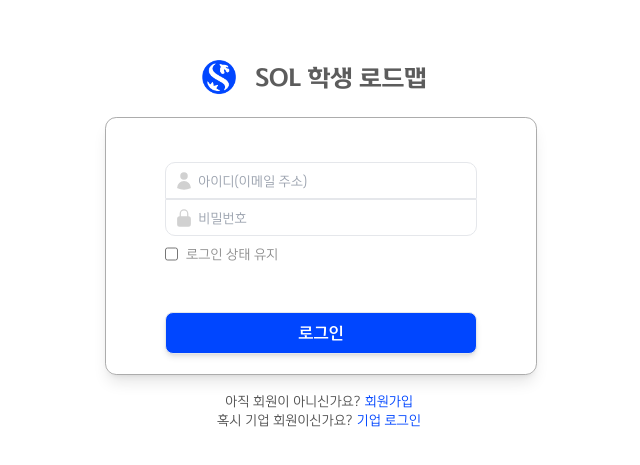
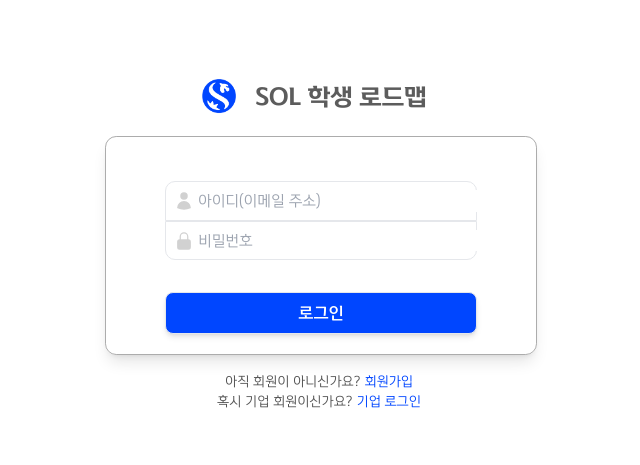
Before and after one commit to team-conSOLtant/Frontend, a React (Create React App) app in the folder consoltant/: page /login in a window 1280 px wide. Shown: the part 157-622 px from the top of the page, without its empty margins (319-959 px from the left). Built offline with nearby package versions, Linux system fonts and the light colour scheme; the HTML template or start-up script is replaced by a standard one.

Commit message:
feat: 로그인 API 연결 및 로직 구현, 메인페이지 과거 전체 자산 그래프 추가

```diff
--- a/consoltant/src/apis/Certification.jsx
+++ b/consoltant/src/apis/Certification.jsx
@@ -1,8 +1,8 @@
-import { axios } from "./Axios";
+import { localAxios } from "./Axios";
 
 export const getCertifications = async () => {
   try {
-    const response = await axios.get(`/Award.json`);
+    const response = await localAxios.get(`/Award.json`);
     return response.data;
   } catch (error) {
     console.error("get certifications failed:", error);
--- a/consoltant/src/apis/Login.jsx
+++ b/consoltant/src/apis/Login.jsx
@@ -1,4 +1,4 @@
-import axios from "./Axios";
+import { axios } from "./Axios";
 
 export const requestLogin = async (form) => {
   try {
@@ -15,7 +15,7 @@
     }
   } catch (error) {
     console.error("login failed:", error);
-    throw error;
+    return false;
   }
 };
 
--- a/consoltant/src/apis/Main.jsx
+++ b/consoltant/src/apis/Main.jsx
@@ -1,8 +1,8 @@
-import axios from "./Axios";
+import { localAxios } from "./Axios";
 
 export const getPersonalInfo = async () => {
   try {
-    const response = await axios.get("/Personal.json");
+    const response = await localAxios.get("/Personal.json");
     // console.log(response.data.currentInfos);
     return response.data;
   } catch (error) {
@@ -13,7 +13,7 @@
 
 export const getMainInfo = async () => {
   try {
-    const response = await axios.get("/MainInfo.json");
+    const response = await localAxios.get("/MainInfo.json");
     return response.data;
   } catch (error) {
     console.error("get MainInfo failed: ", error);
--- a/consoltant/src/apis/axios.jsx
+++ b/consoltant/src/apis/axios.jsx
@@ -4,11 +4,11 @@
 const baselocalURL = "http://localhost:8080/api";
 const testURL = "http://13.124.49.149:8080/api";
 
-// export const axios = Axios.create({
-//   // baseURL: testURL,
-// });
+export const localAxios = Axios.create({
+  // baseURL: testURL,
+});
 
-const axios = Axios.create({
+export const axios = Axios.create({
   baseURL: testURL,
   // timeout: 5000, // 5초 제한시간 설정
 });
@@ -26,4 +26,4 @@
   }
 );
 
-export default axios;
+// export default axios;
--- a/consoltant/src/components/main/MyFinanceGraph.jsx
+++ b/consoltant/src/components/main/MyFinanceGraph.jsx
@@ -12,7 +12,7 @@
   Legend
 );
 
-function LineChartExample() {
+function MyFinanceGraph() {
 
   const labelData = ['1년', '2년', '3년', '4년', '5년', '6년', '7년', '8년', '9년'];
   const savingData = [10, 20, 30, 40, 50, 100, 140, 150, 1000];
@@ -124,10 +124,10 @@
   };
 
   return (
-    <div className="h-[23rem]">
+    <div className="h-[20rem]">
       <Line data={data} options={options} />
     </div>
   );
 }
 
-export default LineChartExample;
+export default MyFinanceGraph;
--- a/consoltant/src/pages/LoginPage.jsx
+++ b/consoltant/src/pages/LoginPage.jsx
@@ -1,4 +1,4 @@
-import React, { useState } from "react";
+import React, { useEffect, useState } from "react";
 import { useNavigate } from "react-router";
 import { requestLogin } from "../apis/Login";
 
@@ -7,21 +7,30 @@
   const navigate = useNavigate();
   const [id, setId] = useState();
   const [pw, setPw] = useState();
+  const [loginFail, setLoginFail] = useState();
 
   const login = async () => {
     const form = new FormData();
     form.append("username", id);
     form.append("password", pw);
     try {
-      // await console.log(requestLogin(form));
-      if (requestLogin(form)) {
+      if (
+        await requestLogin(form).then((data) => {
+          return data;
+        })
+      ) {
         console.log("로그인 성공!");
         navigate("/main");
+      } else {
+        console.log("로그인 실패!");
+        setLoginFail(true);
       }
     } catch (error) {
       console.log(error);
     }
   };
+
+  useEffect(() => {}, [loginFail, setLoginFail]);
 
   return (
     <div className="flex flex-col justify-center items-center h-[100vh]">
@@ -33,7 +42,7 @@
       </div>
       <div className="w-[40%] max-w-[27rem] font-OneShinhanLight border border-[#ACACAC] shadow-lg rounded-[0.7rem] flex flex-col items-center p-5">
         <div className="w-[80%] mt-[1.5rem]">
-          <div className="border text-[0.8rem] rounded-t-[10px] flex items-center py-2 pl-2">
+          <div className="border text-[0.9rem] rounded-t-[10px] flex items-center py-2 pl-2">
             <svg
               xmlns="http://www.w3.org/2000/svg"
               viewBox="0 0 24 24"
@@ -54,7 +63,7 @@
               }}
             />
           </div>
-          <div className="border text-[0.8rem] rounded-b-[10px] flex items-center py-2 pl-2">
+          <div className="border text-[0.9rem] rounded-b-[10px] flex items-center py-2 pl-2">
             <svg
               xmlns="http://www.w3.org/2000/svg"
               viewBox="0 0 24 24"
@@ -69,21 +78,22 @@
 
             <input
               className="pl-6 focus:outline-none"
-              type="text"
+              type="password"
               placeholder="비밀번호"
               onChange={(e) => {
                 setPw(e.target.value);
               }}
             />
           </div>
-          <div className="flex mt-[0.5rem] text-[0.8rem] ">
-            <input type="checkbox" className="mr-[0.5rem]" />
-            <div className="text-[#8F8F8F]">로그인 상태 유지</div>
-          </div>
+          {loginFail && (
+            <div className="text-red-500 text-[0.7rem] mt-[0.5rem] ml-[0.4rem]">
+              아이디 혹은 비밀번호를 확인해주세요.
+            </div>
+          )}
         </div>
         <div
           onClick={login}
-          className="mt-[3rem] py-[0.5rem] font-OneShinhanMedium shadow-md border rounded-[0.5rem] flex justify-center w-[80%] bg-[#0046ff] text-white"
+          className="mt-[2rem] py-[0.5rem] font-OneShinhanMedium shadow-md border rounded-[0.5rem] flex justify-center w-[80%] bg-[#0046ff] text-white"
         >
           로그인
         </div>
@@ -91,10 +101,7 @@
       <div className="mt-[1rem] flex flex-col items-center font-OneShinhanLight">
         <div className="flex text-[0.8rem]">
           <div className="text-[#525252]">아직 회원이 아니신가요?</div>
-          <div
-            className="mx-1 text-[#0046ff] cursor-pointer"
-            onClick={() => navigate("/signup")}
-          >
+          <div className="mx-1 text-[#0046ff] cursor-pointer" onClick={() => navigate("/signup")}>
             회원가입
           </div>
         </div>
--- a/consoltant/src/pages/MainPage.jsx
+++ b/consoltant/src/pages/MainPage.jsx
@@ -22,8 +22,8 @@
   const updateRadius = () => {
     const newRadius = window.innerWidth * 0.6; // 화면 크기에 맞게 반지름 설정
     console.log("Calculated radius:", newRadius); // radius 값을 확인하기 위해 로그 추가
-    if (newRadius > 800) {
-      setRadius(800);
+    if (newRadius > 900) {
+      setRadius(900);
     } else if (newRadius < 675) {
       setRadius(675);
     } else {
@@ -117,7 +117,7 @@
         </div>
         {currentInfos && infos && (
           <div className={`w-[${radius}]`}>
-            <div className="absolute top-[5rem] min-w-[55rem] w-[75%] z-20">
+            <div className="absolute top-[5rem] min-w-[55rem] w-[78%] z-20">
               {infos[itemIndex].age === currentInfos.age ? (
                 <CurrentMain
                   userInfo={currentInfos}
--- a/consoltant/src/pages/SignupPage.jsx
+++ b/consoltant/src/pages/SignupPage.jsx
@@ -4,6 +4,7 @@
 
 function SignupPage() {
   const [emailDomain, setEmailDomain] = useState("");
+  // const [password, ]
 
   const navigate = useNavigate();
 
@@ -59,7 +60,7 @@
           <div className="my-[0.5rem] flex text-[#5C5C5C] w-[40%] max-w-[35rem] min-w-[25rem] items-center justify-between text-[0.9rem]">
             <div className="w-[20%] min-w-[7rem]">비밀번호</div>
             <input
-              type="text"
+              type="password"
               className="border rounded-[0.2rem] w-[30rem] p-[0.2rem] text-[0.8rem] font-OneShinhanLight focus:outline-none"
             />
           </div>
@@ -67,7 +68,7 @@
           <div className="my-[0.5rem] flex text-[#5C5C5C] w-[40%] max-w-[35rem] min-w-[25rem] items-center justify-between text-[0.9rem]">
             <div className="w-[20%] min-w-[7rem]">비밀번호 재확인</div>
             <input
-              type="text"
+              type="password"
               className="border rounded-[0.2rem] w-[30rem] p-[0.2rem] text-[0.8rem] font-OneShinhanLight focus:outline-none"
             />
           </div>
```
Also changed, not shown: consoltant/src/apis/Award.jsx (+5 -5 lines), consoltant/src/components/header/MenuDropdown.jsx (+17 -6 lines), consoltant/src/components/header/Navbar.jsx (+13 -20 lines), consoltant/src/components/main/HistoryMain.jsx (+7 -6 lines).
